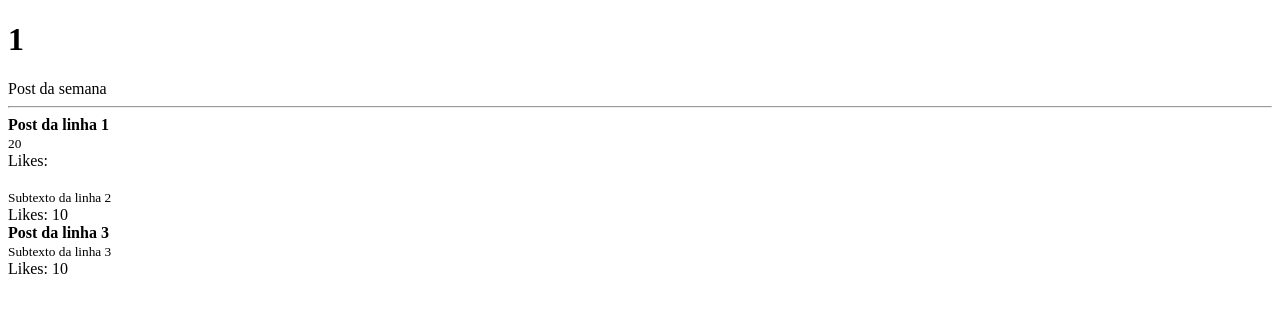
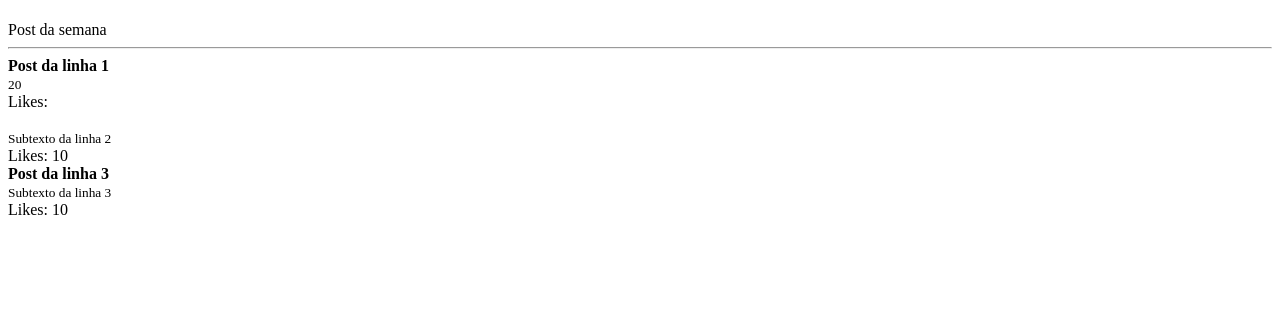
Before and after one commit to cauealb/full-stack, a React app in the folder React/: page / in a window 1280 px wide. Shown: the top 312 px of the page. Built offline with nearby package versions, Linux system fonts and the light colour scheme.

Commit message:
Setando valores padrão na props de title

```diff
--- a/React/src/App.jsx
+++ b/React/src/App.jsx
@@ -7,7 +7,7 @@ const category = 'Post da semana'
 export default function App() {
     return (
         <>
-            <Header title={1}>
+            <Header>
                 <span>{category}</span>
             </Header>
 
--- a/React/src/Header.jsx
+++ b/React/src/Header.jsx
@@ -13,3 +13,7 @@ export default function Header({title, children}) {
 Header.propType = {
     title: PropTypes.string.isRequired,
 }
+
+Header.defaultProps = {
+    title: `Posts`
+}
```
